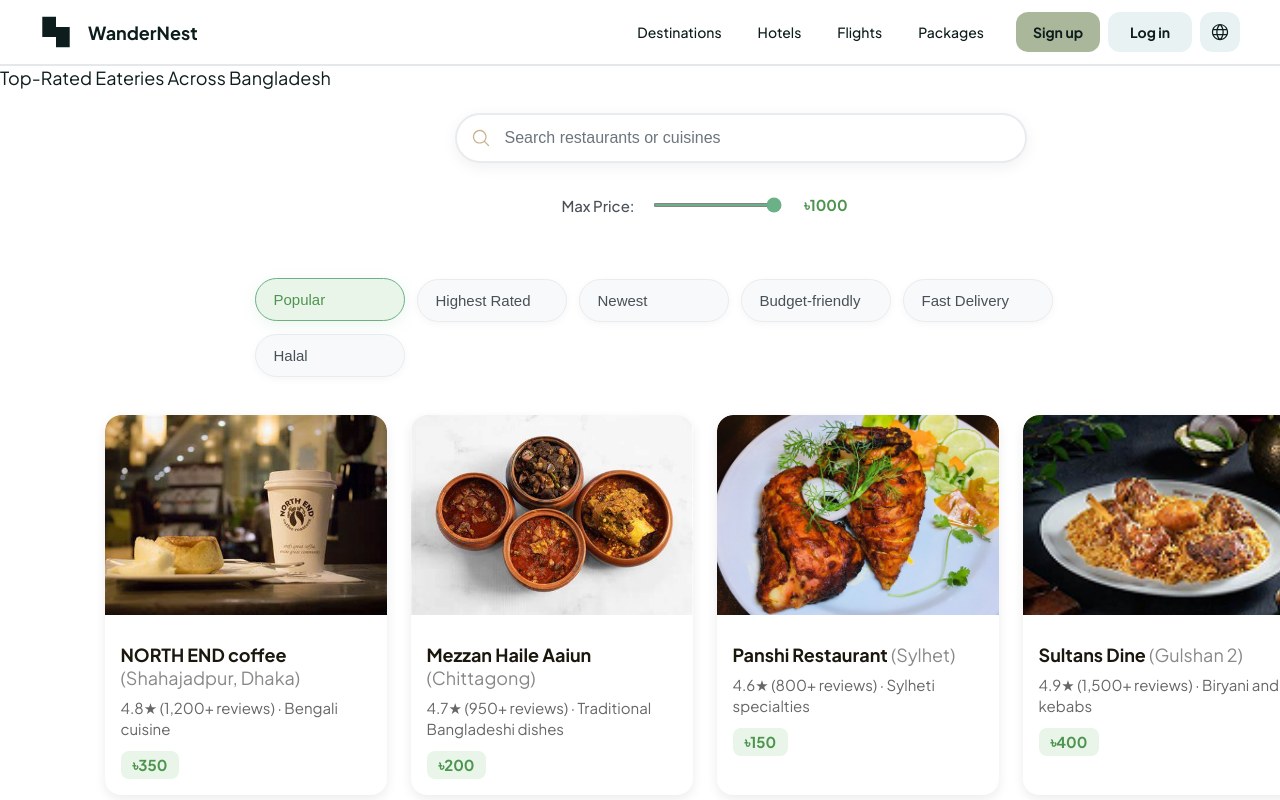
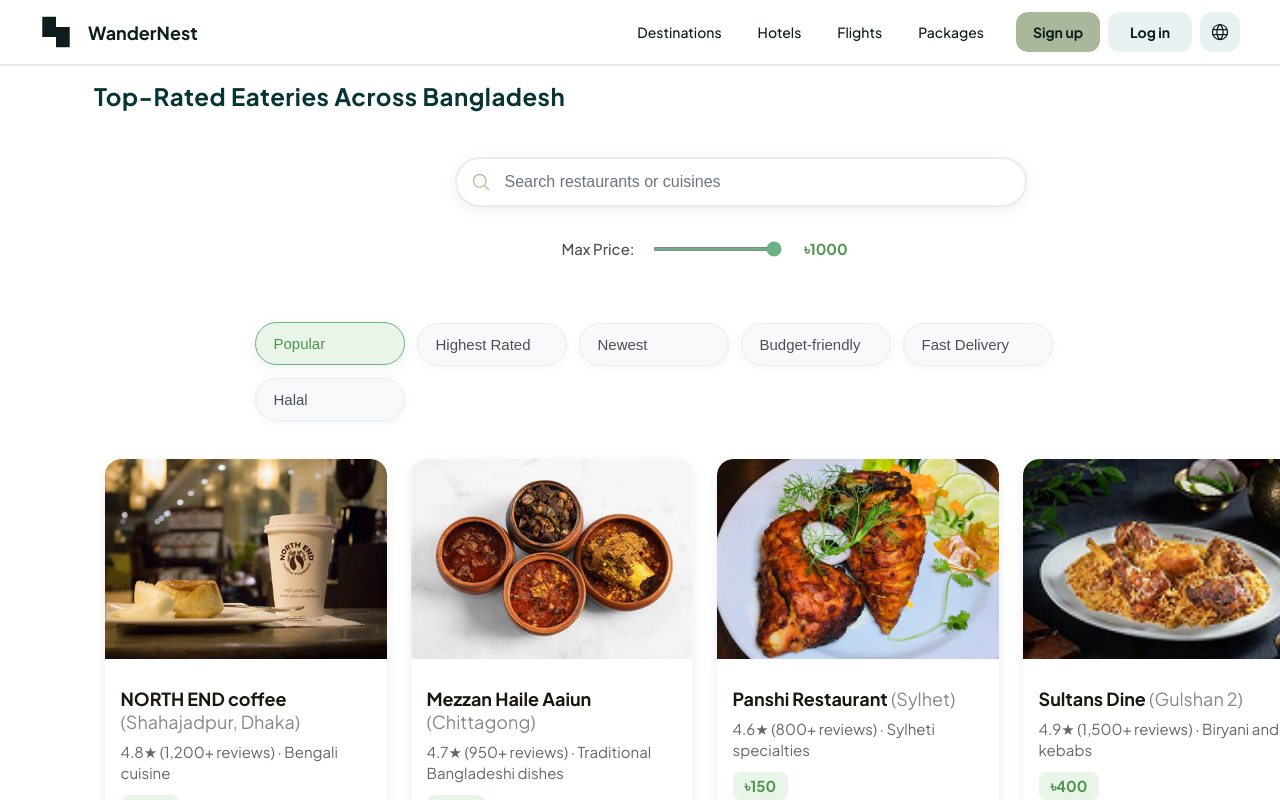
Before and after one commit to Redwan-Ahmed241/Wandernest, a React (Create React App) app: page /restaurant in a window 1280 px wide. Shown: the top 800 px of the page. Built offline with nearby package versions, Linux system fonts and the light colour scheme.

Commit message:
restaurant correction

```diff
--- a/src/components/restaurant.module.css
+++ b/src/components/restaurant.module.css
@@ -653,3 +653,14 @@
         padding-left: 0 !important;
     }
 }
+.topRatedEateries {
+    font-size: 1.5rem;
+    font-weight: 700;
+    color: #073535;
+    margin-bottom: 22px;
+    text-align: center;
+    letter-spacing: 0.5px;
+    padding-left: 94px;
+  padding-right: 94px;
+    line-height: 1.2;
+}
--- a/src/components/restaurant.tsx
+++ b/src/components/restaurant.tsx
@@ -101,7 +101,7 @@
           <div className={styles.depth0Frame0}>
             <div className={styles.depth1Frame0}>
               <div className={styles.groupParent}>
-                <div className={styles.tourPackages2}>Top-Rated Eateries Across Bangladesh</div>
+                <h1 className={styles.topRatedEateries}>Top-Rated Eateries Across Bangladesh</h1>
               </div>
               {/* Search Bar */}
               <div className={styles.searchBarContainer}>
```
